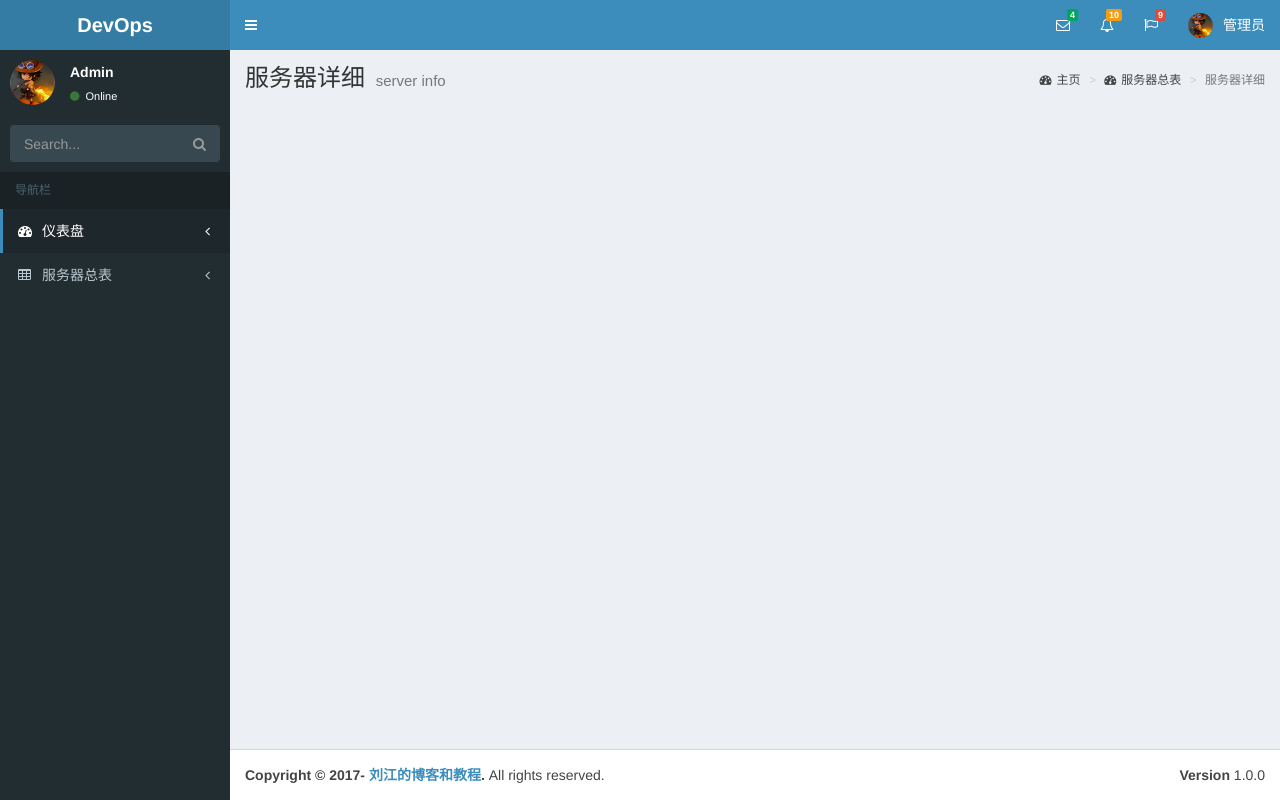
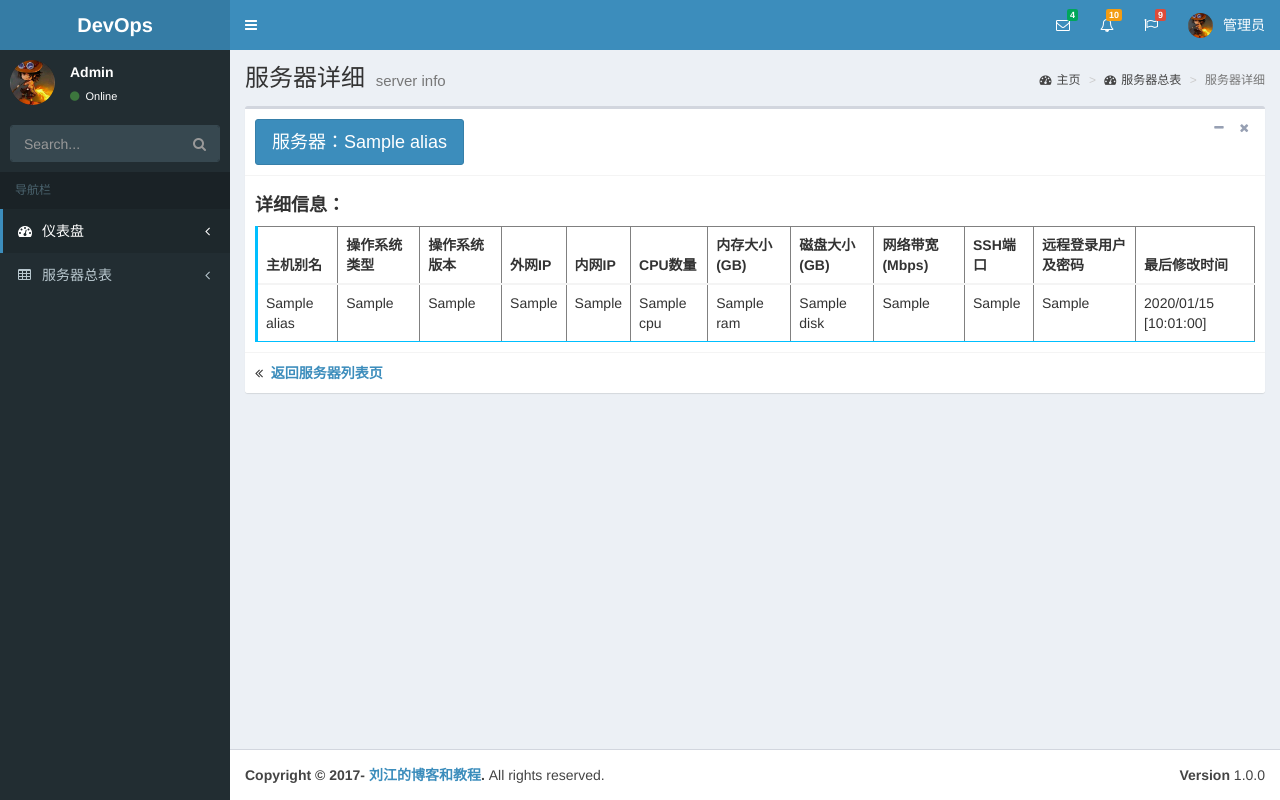
Before and after one commit to alvin-tz/DevOps, a Django app: template assets/templates/assets/detail.html in a window 1280 px wide. Run offline with Django 3.2, Linux system fonts and the light colour scheme; the template is opened without the code that fills it: most values are stand-ins (such as "Sample title", 1, 10 or a date in 2020); some libraries are stand-ins or nearby versions.

Commit message:
add assets detail.

```diff
--- a/assets/models.py
+++ b/assets/models.py
@@ -16,7 +16,7 @@ class Server(models.Model):
     cpu = models.IntegerField('CPU数量', blank=True, null=True)
     ram = models.IntegerField('内存大小(GB)', blank=True, null=True)
     disk = models.FloatField('磁盘大小(GB)', blank=True, null=True)
-    network_bandwidth = models.CharField('网络带宽', max_length=64, blank=True, null=True)
+    network_bandwidth = models.CharField('网络带宽(Mbps)', max_length=64, blank=True, null=True)
 
     ssh_user = models.TextField('远程登录用户', max_length=256, blank=True, null=True)
     modified_time = models.DateTimeField('最后修改时间', auto_now_add=True)
--- a/assets/templates/assets/dashboard.html
+++ b/assets/templates/assets/dashboard.html
@@ -21,6 +21,10 @@
             <li class="active">仪表盘</li>
         </ol>
     </section>
+
+    <!-- Main content -->
+
+
 {% endblock %}
 
 {% block script %}
--- a/assets/templates/assets/detail.html
+++ b/assets/templates/assets/detail.html
@@ -22,6 +22,65 @@
         <li class="active">服务器详细</li>
     </ol>
     </section>
+
+    <!-- Main content -->
+    <section class="content">
+        <!-- Default box -->
+        <div class="box">
+            <div class="box-header with-border">
+                <h3 class="box-title"><strong class="btn btn-block btn-primary btn-lg">服务器：{{ server.alias }}</strong></h3>
+                <div class="box-tools pull-right">
+                    <button type="button" class="btn btn-box-tool" data-widget="collapse" data-toggle="tooltip" title="Collapse">
+                        <i class="fa fa-minus"></i>
+                    </button>
+                    <button type="button" class="btn btn-box-tool" data-widget="remove" data-toggle="tooltip" title="Remove">
+                        <i class="fa fa-times"></i>
+                    </button>
+                </div>
+            </div>
+            <div class="box-body">
+                <h4><b>详细信息：</b></h4>
+                <table border="1" class="table table-responsive" style="border-left:3px solid deepskyblue; border-bottom:1px solid deepskyblue">
+                    <thead>
+                        <tr>
+                            <th>主机别名</th>
+                            <th>操作系统类型</th>
+                            <th>操作系统版本</th>
+                            <th>外网IP</th>
+                            <th>内网IP</th>
+                            <th>CPU数量</th>
+                            <th>内存大小(GB)</th>
+                            <th>磁盘大小(GB)</th>
+                            <th>网络带宽(Mbps)</th>
+                            <th>SSH端口</th>
+                            <th>远程登录用户及密码</th>
+                            <th>最后修改时间</th>
+                        </tr>
+                    </thead>
+                    <tbody>
+                        <tr>
+                            <td>{{ server.alias }}</td>
+                            <td>{{ server.os_type|default_if_none:"-" }}</td>
+                            <td>{{ server.os_release|default_if_none:"-" }}</td>
+                            <td>{{ server.extranet_IP|default_if_none:"-" }}</td>
+                            <td>{{ server.intranet_IP|default_if_none:"-" }}</td>
+                            <td>{{ server.cpu|default_if_none:"-" }}</td>
+                            <td>{{ server.ram|default_if_none:"-" }}</td>
+                            <td>{{ server.disk|default_if_none:"-" }}</td>
+                            <td>{{ server.network_bandwidth|default_if_none:"-" }}</td>
+                            <td>{{ server.ssh_port|default_if_none:"-" }}</td>
+                            <td>{{ server.ssh_user|default_if_none:"-" }}</td>
+                            <td>{{ server.modified_time|date:"Y/m/d [H:m:s]" }}</td>
+                        </tr>
+                    </tbody>
+                </table>
+            </div><!-- /.box-body -->
+            <div class="box-footer">
+                <i class="fa fa-angle-double-left"></i>&nbsp;&nbsp;<a href="{% url 'assets:index' %}"><strong>返回服务器列表页</strong></a>
+            </div><!-- /.box-footer-->
+        </div><!-- /.box -->
+    </section><!-- /.content -->
+
 {% endblock %}
 
 {% block script %}
```
Also changed, not shown: login/views.py (+5 -5 lines), assets/migrations/0005_auto_20181217_1906.py (added).
